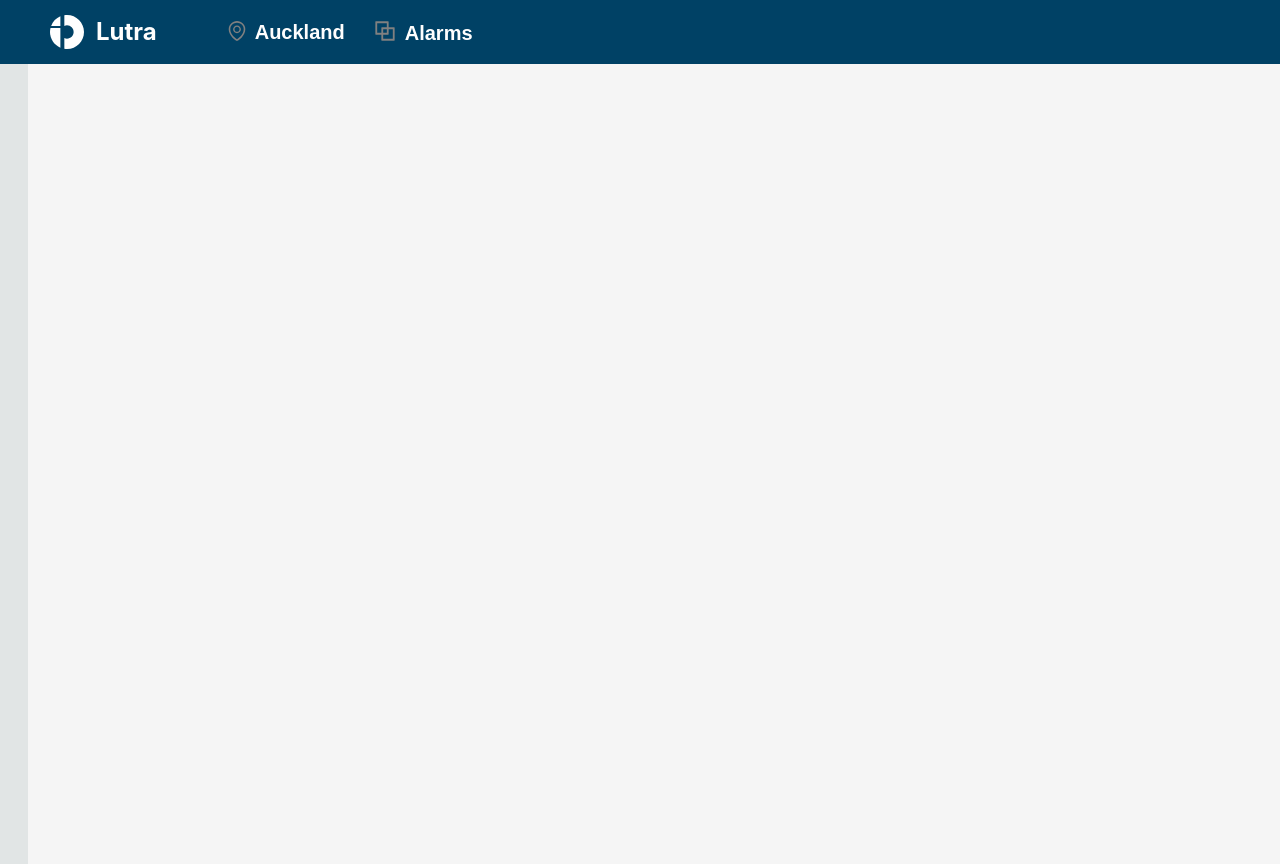
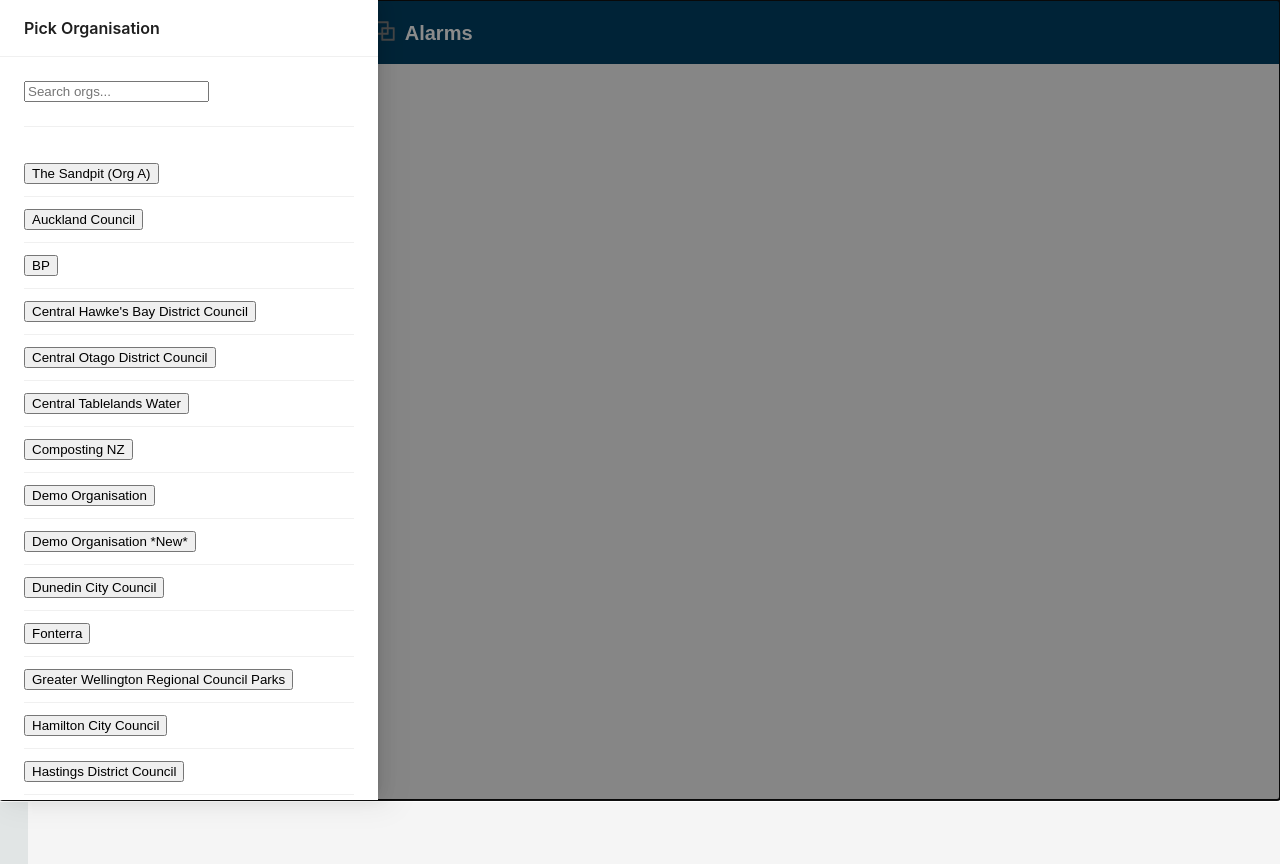
Before and after one commit to remyyang717/id-demo, a React (Create React App) app in the folder id-demo/: page / in a window 1280 px wide. Both pictures are taken after a click on the link "Lutra". Built offline with nearby package versions, Linux system fonts and the light colour scheme.

Commit message:
added store and slice

```diff
--- a/id-demo/package.json
+++ b/id-demo/package.json
@@ -4,6 +4,7 @@
   "private": true,
   "dependencies": {
     "@ant-design/icons": "^5.5.2",
+    "@reduxjs/toolkit": "^2.5.0",
     "antd": "^5.22.6",
     "cra-template": "1.2.0",
     "react": "^19.0.0",
--- a/id-demo/src/components/HeaderComponent.js
+++ b/id-demo/src/components/HeaderComponent.js
@@ -1,5 +1,7 @@
 import React, { useState } from 'react';
-import { Drawer, List, Flex } from 'antd';
+import { Drawer, List, Flex, Typography, Divider } from 'antd';
+import { useSelector, useDispatch } from 'react-redux';
+import { setOrgValue } from '../store/orgSlice';
 import
 {
     EnvironmentOutlined,
@@ -13,17 +15,90 @@
 
 function HeaderComponent()
 {
-    const [open, setOpen] = React.useState(false);
-    const [loading, setLoading] = React.useState(true);
-    const showLoading = () =>
+    // Start > Handling Org change -----------------------------------------------------------------
+    const dispatch = useDispatch();
+    const orgName = useSelector((state) => state.orgValue.value);
+    const [orgNamePickerOpen, setOrgNamePickerOpen] = React.useState(false);
+    const [orgNamePickerloading, setOrgNamePickerLoading] = React.useState(true);
+    const [orgSearchQuery, setOrgSearchQuery] = useState("");
+
+    const handleOrgClick = (e) =>
     {
-        setOpen(true);
-        setLoading(true);
+        dispatch(setOrgValue(e));
+        setOrgNamePickerOpen(false)
+    };
+
+    const showOrgNamePicker = () =>
+    {
+        setOrgSearchQuery("");
+        setOrgNamePickerOpen(true);
+        setOrgNamePickerLoading(true);
+        setTimeout(() =>
+        {
+            setOrgNamePickerLoading(false);
+        }, 400);
+    };
+
+    const organisations = [
+        'The Sandpit (Org A)',
+        'Auckland Council',
+        'BP',
+        'Central Hawke\'s Bay District Council',
+        'Central Otago District Council',
+        'Central Tablelands Water',
+        'Composting NZ',
+        'Demo Organisation',
+        'Demo Organisation *New*',
+        'Dunedin City Council',
+        'Fonterra',
+        'Greater Wellington Regional Council Parks',
+        'Hamilton City Council',
+        'Hastings District Council',
+        'Horowhenua District Council',
+        'Hunter H2O',
+        'Infrastructure Data',
+        'Invercargill City Council',
+        'Kaipara DC',
+        'Lithgow City Council',
+        'Liverpool Plains Shire Council',
+        'Lutra Consultancy',
+        'Lutra Ltd',
+        'Mackenzie District Council',
+        'Marlborough District Council',
+        'Masterton District Council',
+        'Ministry of Education',
+        'Mt Isa',
+        'Muswellbrook Shire Council',
+        'Napier City Council',
+        'Nelson City Council',
+        'Open Country Dairy',
+        'Org B - TESTING FIELD'
+    ];
+
+    // Filter the Orgs based on the search query
+    const filteredOrgs = organisations.filter(organisation =>
+        organisation.toLowerCase().includes(orgSearchQuery.toLowerCase())
+    );
+
+    // End > Handling Org change
+
+
+
+
+    // Start > Handling Location change -----------------------------------------------------------------
+    const [locationPickerOpen, setLocationPickerOpen] = React.useState(false);
+    const [locationPickerOpenLoading, setLocationPickerOpenLoading] = React.useState(true);
+    const [locationSearchQuery, setLocationSearchQuery] = useState("");
+    const showLocationLoading = () =>
+    {
+        setLocationSearchQuery("");
+        setLocationPickerOpen(true);
+        setLocationPickerOpenLoading(true);
 
         // Simple loading mock. You should add cleanup logic in real world.
         setTimeout(() =>
         {
-            setLoading(false);
+            setLocationPickerOpenLoading(false);
         }, 400);
     };
 
@@ -32,8 +107,68 @@
     const handleLocationClick = (location) =>
     {
         setLocationText(location); // Update the Button text with the selected location
-        setOpen(false); // Close the Drawer
+        setLocationPickerOpen(false); // Close the Drawer
     };
+
+    const locations = [
+        'Auckland',
+        'Wellington',
+        'Christchurch',
+        'Hamilton',
+        'Dunedin',
+        'Tauranga',
+        'Napier',
+        'Palmerston North',
+        'Queenstown',
+        'Rotorua',
+        'Invercargill',
+        'Whangarei',
+        'New Plymouth',
+        'Gisborne',
+        'Timaru',
+        'Whanganui',
+        'Bluff',
+        'Masterton',
+        'Wanaka',
+        'Richmond',
+        'Nelson',
+        'Tokoroa',
+        'Te Awamutu',
+        'Whitianga',
+        'Kawerau',
+        'Reefton',
+        'Oamaru',
+        'Hastings',
+        'Alexandra',
+        'Te Puke',
+        'Feilding',
+        'Paeroa',
+        'Balclutha',
+        'Hokitika',
+        'Martinborough',
+        'Otaki',
+        'Shannon',
+        'Kaikoura',
+        'Huruwhenua',
+        'Cambridge',
+        'Rangiora',
+        'Waiuku',
+        'Kaitangata',
+        'Akaroa',
+        'Ngatea',
+        'Levin',
+        'Wairoa',
+        'Pahiatua',
+        'Coromandel'
+    ];
+
+
+    // Filter the locations based on the search query
+    const filteredLocations = locations.filter(location =>
+        location.toLowerCase().includes(locationSearchQuery.toLowerCase())
+    );
+
+    // End > Handling Location change
 
 
 
@@ -47,24 +182,33 @@
                         viewBox="0 0 1000.17 1000.17">
                         <path
                             d="m500.09,0c-26.59,0-52.67,2.11-78.14,6.11v314.98c23.94-10.47,50.34-16.36,78.14-16.36,107.89,0,195.34,87.45,195.34,195.35s-87.45,195.35-195.34,195.35c-27.8,0-54.2-5.9-78.14-16.36v314.99c25.46,4,51.55,6.12,78.14,6.12,276.2,0,500.08-223.9,500.08-500.09S776.29,0,500.09,0Z"
-                            style={{ fill: '#fefefe', strokeWidth: 0 }}></path>
+                            style={{ fill: '#00997a', strokeWidth: 0 }}></path>
                         <path
                             d="m0,500.08c0,206.88,125.62,384.39,304.74,460.47V382.87H13.88C4.84,420.47,0,459.7,0,500.08Z"
-                            style={{ fill: 'rgb(254, 254, 254)', strokeWidth: 0 }}></path>
+                            style={{ fill: '#fefefe', strokeWidth: 0 }}></path>
                         <path d="m304.74,39.6C180.24,92.49,81.64,194.4,33.05,321.1h271.69V39.6Z"
-                            style={{ fill: 'rgb(254, 254, 254)', strokeWidth: 0 }}></path>
+                            style={{ fill: '#fefefe', strokeWidth: 0 }}></path>
 
                     </svg>
 
                     <a
+                        onClick={showOrgNamePicker}
+                        className="scrollable-text"
                         style={{
                             color: '#fefefe',
                             fontSize: '24px',
                             fontWeight: 'bold',
                             alignSelf: 'center',
-                            marginRight: '64px'
+                            marginRight: '64px',
+                            maxWidth: '280px', // Set the max-width you want
+                            whiteSpace: 'nowrap',
+                            overflow: 'hidden',
+                            textOverflow: 'ellipsis',
+                            display: 'inline-block', // Ensure it behaves like an inline element but can have width
+                            cursor: 'pointer', // Optional, to indicate interactivity
                         }}>
-                        Lutra</a>
+                        {/* Display Org Name */}
+                        {orgName}</a>
                 </Flex>
                 <button
                     className='HeaderPrimary-Button'>
@@ -74,8 +218,7 @@
                         marginRight: '8px'
                     }} />
                     <a
-
-                        onClick={showLoading}
+                        onClick={showLocationLoading}
                         style={{
                             color: '#fefefe',
                             fontSize: '20px',
@@ -114,212 +257,73 @@
 
             <Drawer
                 getContainer={() => document.getElementById('drawer-container')}
+                placement="left"
                 title="Pick Location"
+                closable={false}
+                loading={locationPickerOpenLoading}
+                onClose={() => setLocationPickerOpen(false)}
+                open={locationPickerOpen}
+            >
+                <input
+                    className="locationSearchBox"
+                    type="text"
+                    placeholder="Search locations..."
+                    value={locationSearchQuery}
+                    onChange={(e) => setLocationSearchQuery(e.target.value)} // Updates searchQuery
+                />
+
+                <Divider />
+                <List>
+                    <div>
+
+                        <List>
+                            {filteredLocations.length > 0 ? (
+                                filteredLocations.map((location) => (
+                                    <List.Item key={location}>
+                                        <button onClick={() => handleLocationClick(location)}>{location}</button>
+                                    </List.Item>
+                                ))
+                            ) : (
+                                <List.Item>No locations found</List.Item> // If no location matches the query
+                            )}
+                        </List>
+                    </div>
+                </List>
+            </Drawer>
+
+
+            <Drawer
+                getContainer={() => document.getElementById('org-name-picker-drawer-container')}
+                title="Pick Organisation"
                 placement="left"
                 closable={false}
-                loading={loading}
-                onClose={() => setOpen(false)}
-                open={open}
+                loading={orgNamePickerloading}
+                onClose={() => setOrgNamePickerOpen(false)}
+                open={orgNamePickerOpen}
             >
-                <List
-                    itemLayout="horizontal">
+                <input
+                    className="orgSearchBox"
+                    type="text"
+                    placeholder="Search orgs..."
+                    value={orgSearchQuery}
+                    onChange={(e) => setOrgSearchQuery(e.target.value)} // Updates searchQuery
+                />
 
-                    <List.Item>
-                        <button onClick={() => handleLocationClick('Auckland')}>Auckland</button>
-                    </List.Item>
-
-                    <List.Item>
-                        <button onClick={() => handleLocationClick('Wellington')}>Wellington</button>
-                    </List.Item>
-
-                    <List.Item>
-                        <button>Christchurch</button>
-                    </List.Item>
-
-                    <List.Item>
-                        <button>Hamilton</button>
-                    </List.Item>
-
-                    <List.Item>
-                        <button>Dunedin</button>
-                    </List.Item>
-
-                    <List.Item>
-                        <button>Tauranga</button>
-                    </List.Item>
-
-                    <List.Item>
-                        <button>Napier</button>
-                    </List.Item>
-
-                    <List.Item>
-                        <button>Palmerston North</button>
-                    </List.Item>
-
-                    <List.Item>
-                        <button>Queenstown</button>
-                    </List.Item>
-
-                    <List.Item>
-                        <button>Rotorua</button>
-                    </List.Item>
-
-                    <List.Item>
-                        <button>Invercargill</button>
-                    </List.Item>
-
-                    <List.Item>
-                        <button>Whangarei</button>
-                    </List.Item>
-
-                    <List.Item>
-                        <button>New Plymouth</button>
-                    </List.Item>
-
-                    <List.Item>
-                        <button>Gisborne</button>
-                    </List.Item>
-
-                    <List.Item>
-                        <button>Timaru</button>
-                    </List.Item>
-
-                    <List.Item>
-                        <button>Whanganui</button>
-                    </List.Item>
-
-                    <List.Item>
-                        <button>Bluff</button>
-                    </List.Item>
-
-                    <List.Item>
-                        <button>Masterton</button>
-                    </List.Item>
-
-                    <List.Item>
-                        <button>Wanaka</button>
-                    </List.Item>
-
-                    <List.Item>
-                        <button>Richmond</button>
-                    </List.Item>
-
-                    <List.Item>
-                        <button>Nelson</button>
-                    </List.Item>
-
-                    <List.Item>
-                        <button>Tokoroa</button>
-                    </List.Item>
-
-                    <List.Item>
-                        <button>Te Awamutu</button>
-                    </List.Item>
-
-                    <List.Item>
-                        <button>Whitianga</button>
-                    </List.Item>
-
-                    <List.Item>
-                        <button>Kawerau</button>
-                    </List.Item>
-
-                    <List.Item>
-                        <button>Reefton</button>
-                    </List.Item>
-
-                    <List.Item>
-                        <button>Oamaru</button>
-                    </List.Item>
-
-                    <List.Item>
-                        <button>Hastings</button>
-                    </List.Item>
-
-                    <List.Item>
-                        <button>Alexandra</button>
-                    </List.Item>
-
-                    <List.Item>
-                        <button>Te Puke</button>
-                    </List.Item>
-
-                    <List.Item>
-                        <button>Feilding</button>
-                    </List.Item>
-
-                    <List.Item>
-                        <button>Paeroa</button>
-                    </List.Item>
-
-                    <List.Item>
-                        <button>Balclutha</button>
-                    </List.Item>
-
-                    <List.Item>
-                        <button>Hokitika</button>
-                    </List.Item>
-
-                    <List.Item>
-                        <button>Martinborough</button>
-                    </List.Item>
-
-                    <List.Item>
-                        <button>Otaki</button>
-                    </List.Item>
-
-                    <List.Item>
-                        <button>Shannon</button>
-                    </List.Item>
-
-                    <List.Item>
-                        <button>Kaikoura</button>
-                    </List.Item>
-
-                    <List.Item>
-                        <button>Huruwhenua</button>
-                    </List.Item>
-
-                    <List.Item>
-                        <button>Cambridge</button>
-                    </List.Item>
-
-                    <List.Item>
-                        <button>Rangiora</button>
-                    </List.Item>
-
-                    <List.Item>
-                        <button>Waiuku</button>
-                    </List.Item>
-
-                    <List.Item>
-                        <button>Kaitangata</button>
-                    </List.Item>
-
-                    <List.Item>
-                        <button>Akaroa</button>
-                    </List.Item>
-
-                    <List.Item>
-                        <button>Ngatea</button>
-                    </List.Item>
-
-                    <List.Item>
-                        <button>Levin</button>
-                    </List.Item>
-
-                    <List.Item>
-                        <button>Wairoa</button>
-                    </List.Item>
-
-                    <List.Item>
-                        <button>Pahiatua</button>
-                    </List.Item>
-
-                    <List.Item>
-                        <button>Coromandel</button>
-                    </List.Item>
-
+                <Divider />
+                <List>
+                    <div>
+                        <List>
+                            {filteredOrgs.length > 0 ? (
+                                filteredOrgs.map((org) => (
+                                    <List.Item key={org}>
+                                        <button onClick={() => handleOrgClick(org)}>{org}</button>
+                                    </List.Item>
+                                ))
+                            ) : (
+                                <List.Item>No orgs found</List.Item> // If no location matches the query
+                            )}
+                        </List>
+                    </div>
                 </List>
 
 
--- a/id-demo/src/index.js
+++ b/id-demo/src/index.js
@@ -4,14 +4,18 @@
 import App from './App';
 import reportWebVitals from './reportWebVitals';
 import { HashRouter } from "react-router-dom";
+import { Provider } from 'react-redux';
+import store from './store/index';
 
 
 const root = ReactDOM.createRoot(document.getElementById('root'));
 root.render(
   <React.StrictMode>
-    <HashRouter>
-      <App />
-    </HashRouter>
+    <Provider store={store}>
+      <HashRouter>
+        <App />
+      </HashRouter>
+    </Provider>
   </React.StrictMode>
 );
 
--- /dev/null
+++ b/id-demo/src/store/index.js
@@ -0,0 +1,10 @@
+import { configureStore } from '@reduxjs/toolkit';
+import orgValueReducer from './orgSlice'
+
+const store = configureStore({
+    reducer: {
+        orgValue: orgValueReducer
+    },
+});
+
+export default store;
--- /dev/null
+++ b/id-demo/src/store/orgSlice.js
@@ -0,0 +1,17 @@
+import { createSlice } from '@reduxjs/toolkit';
+
+const orgValueSlice = createSlice({
+    name: 'orgValue',
+    initialState: {
+        value: 'Lutra',
+    },
+    reducers: {
+        setOrgValue: (state, action) =>
+        {
+            state.value = action.payload;
+        },
+    },
+});
+
+export const { setOrgValue } = orgValueSlice.actions;
+export default orgValueSlice.reducer;
```
Also changed, not shown: id-demo/src/components/Draft.js (deleted, +0 -47 lines), 1 other file (tests, documents, lock files or other folders).
